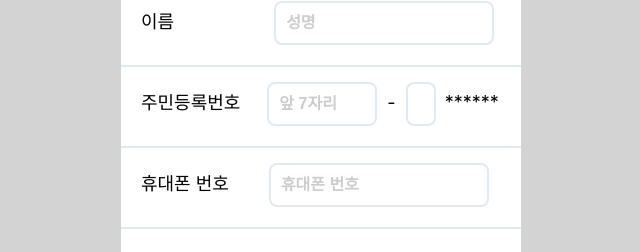
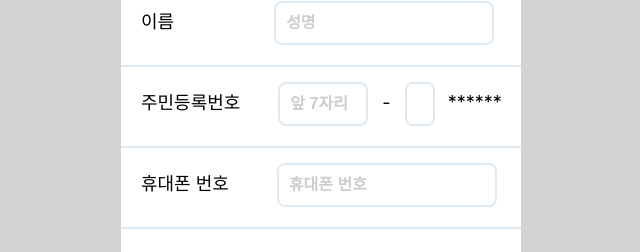
Before and after one commit to inthhh/bufl_fe, a React (Create React App) app: page /sign/personal-info in a window 1280 px wide. Shown: the part 164-416 px from the top of the page, without its empty margins (319-959 px from the left). Built offline with nearby package versions, Linux system fonts and the light colour scheme.

Commit message:
style: 개인정보설정 UI 개선

```diff
--- a/src/SignOn/style/style.css
+++ b/src/SignOn/style/style.css
@@ -133,17 +133,17 @@
 }
 
 .info_input_phone input{
-  margin-left: 40px;
+  margin-left: 48px;
 }
 .info_input_id input:nth-child(2){
-  width: 110px;
-  margin-left: 27px;
-  margin-right: 10px;
+  width: 90px;
+  margin-left: 38px;
+  margin-right: 14px;
 }
 .info_input_id input:nth-child(4){
   width: 30px;
-  margin-left: 10px;
-  margin-right: 9px;
+  margin-left: 14px;
+  margin-right: 13px;
 }
 /* ------------agree------------- */
 
```
